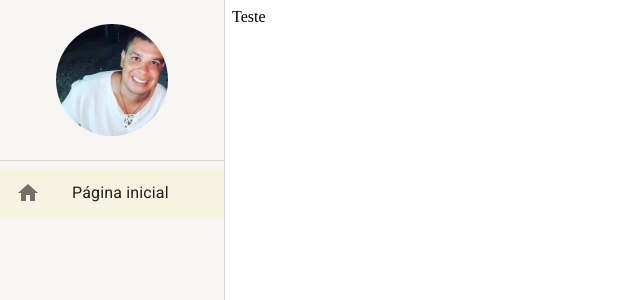
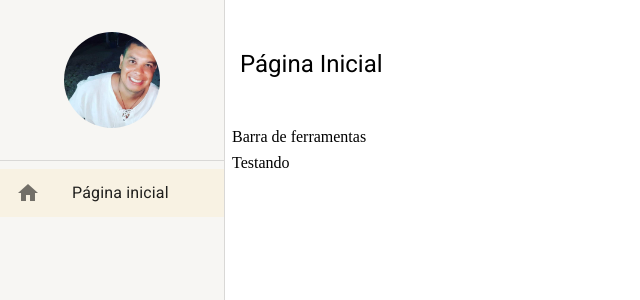
Before and after one commit to Hawohay/react, a React (Create React App) app in the folder my-app/: page /pagina-inicial in a window 1280 px wide. Shown: the top 300 px of the page, without its empty margins (0-640 px from the left). Built offline with nearby package versions, Linux system fonts and the light colour scheme.

Commit message:
feat: Layout Base

```diff
--- a/my-app/src/pages/dashboard/Dashboard.tsx
+++ b/my-app/src/pages/dashboard/Dashboard.tsx
@@ -4,6 +4,8 @@ import React from 'react';
 export const Dashboard = () => {
 
     return (
-        <LayoutBaseDePagina></LayoutBaseDePagina>
+        <LayoutBaseDePagina titulo='Página Inicial'>
+            Testando
+        </LayoutBaseDePagina>
     );
 };
--- a/my-app/src/shared/components/menu-lateral/MenuLateral.tsx
+++ b/my-app/src/shared/components/menu-lateral/MenuLateral.tsx
@@ -51,7 +51,7 @@ export const MenuLateral: React.FC<IAppThemeProviderProps> = ({ children }) => {
                     <Box width='100%' height={theme.spacing(20)} display='flex' alignItems='center' justifyContent='center'>
 
                         <Avatar
-                            sx={{ height: theme.spacing(14), width: theme.spacing(14) }}
+                            sx={{ height: theme.spacing(12), width: theme.spacing(12) }}
                             src="/hawohay.jpg" />
                     </Box>
 
--- a/my-app/src/shared/layouts/LayoutBaseDePagina.tsx
+++ b/my-app/src/shared/layouts/LayoutBaseDePagina.tsx
@@ -1,12 +1,40 @@
-import { Box } from '@mui/material';
+import { Typography } from '@material-ui/core';
+import { Box, Icon, IconButton, useTheme, useMediaQuery, Theme } from '@mui/material';
 import React from 'react';
+import { useDrawerContext } from '../contexts';
 
-export const LayoutBaseDePagina: React.FC = () => {
+interface ILayoutBaseDePaginaProps {
+    titulo: string;
+    children: React.ReactNode;
+}
 
+export const LayoutBaseDePagina: React.FC<ILayoutBaseDePaginaProps> = ({ titulo, children }) => {
+    const smDown = useMediaQuery((theme: Theme) => theme.breakpoints.down('sm'));
+    const theme = useTheme();
 
-    return(
-        <Box>
-            Teste
+    const { toggleDrawerOpen } = useDrawerContext();
+
+    return (
+        <Box height='100%' display='flex' flexDirection='column' gap={1}>
+            <Box padding={1} display='flex' alignItems='center' height={theme.spacing(12)} gap={1}>
+                {smDown && (
+                    <IconButton onClick={toggleDrawerOpen}>
+                        <Icon>menu</Icon>
+                    </IconButton>
+                )}
+
+                <Typography variant='h5'>
+                    {titulo}
+                </Typography>
+            </Box>
+
+            <Box>
+                Barra de ferramentas
+            </Box>
+
+            <Box>
+                {children}
+            </Box>
         </Box>
     );
 };
```
